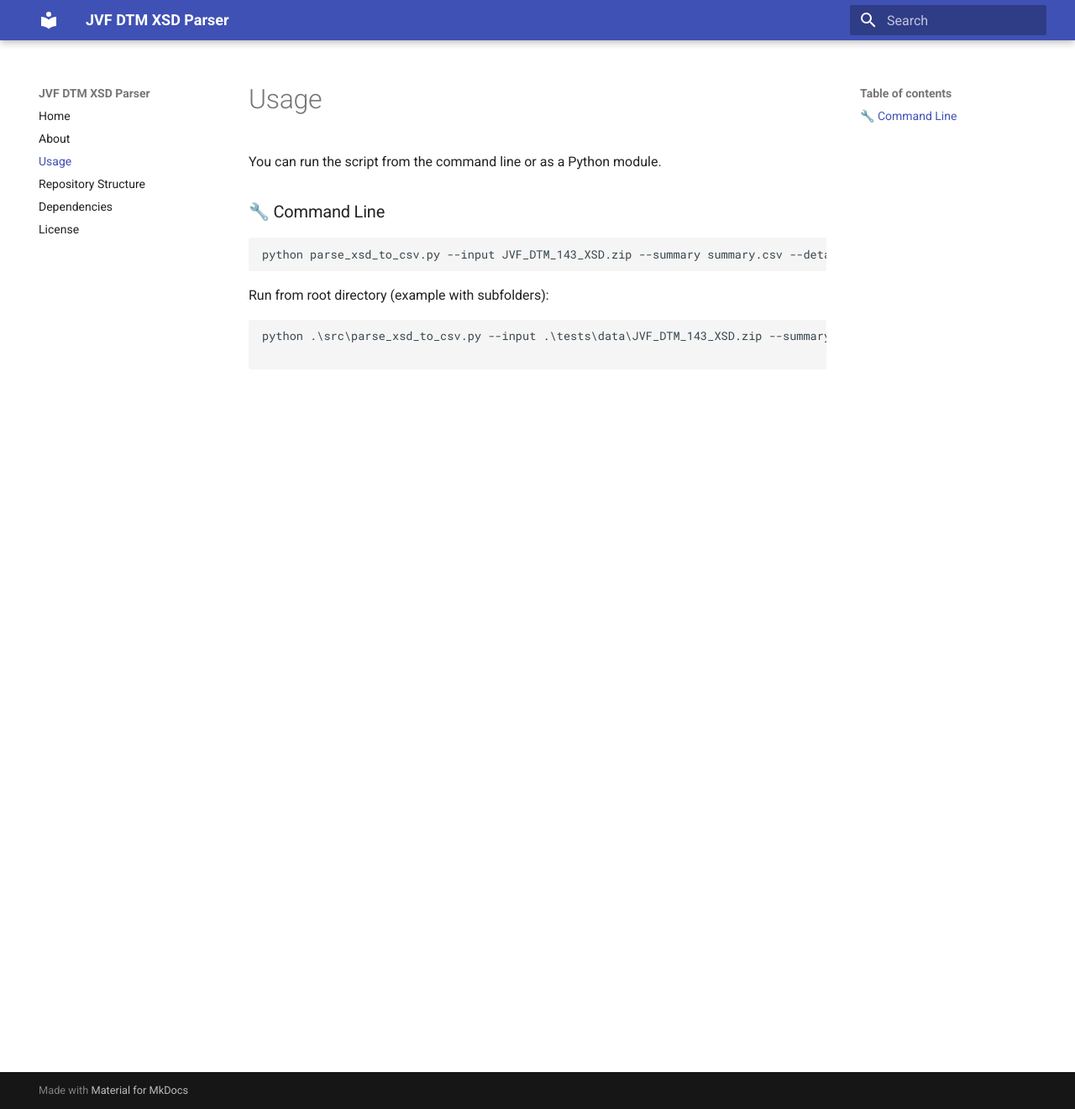
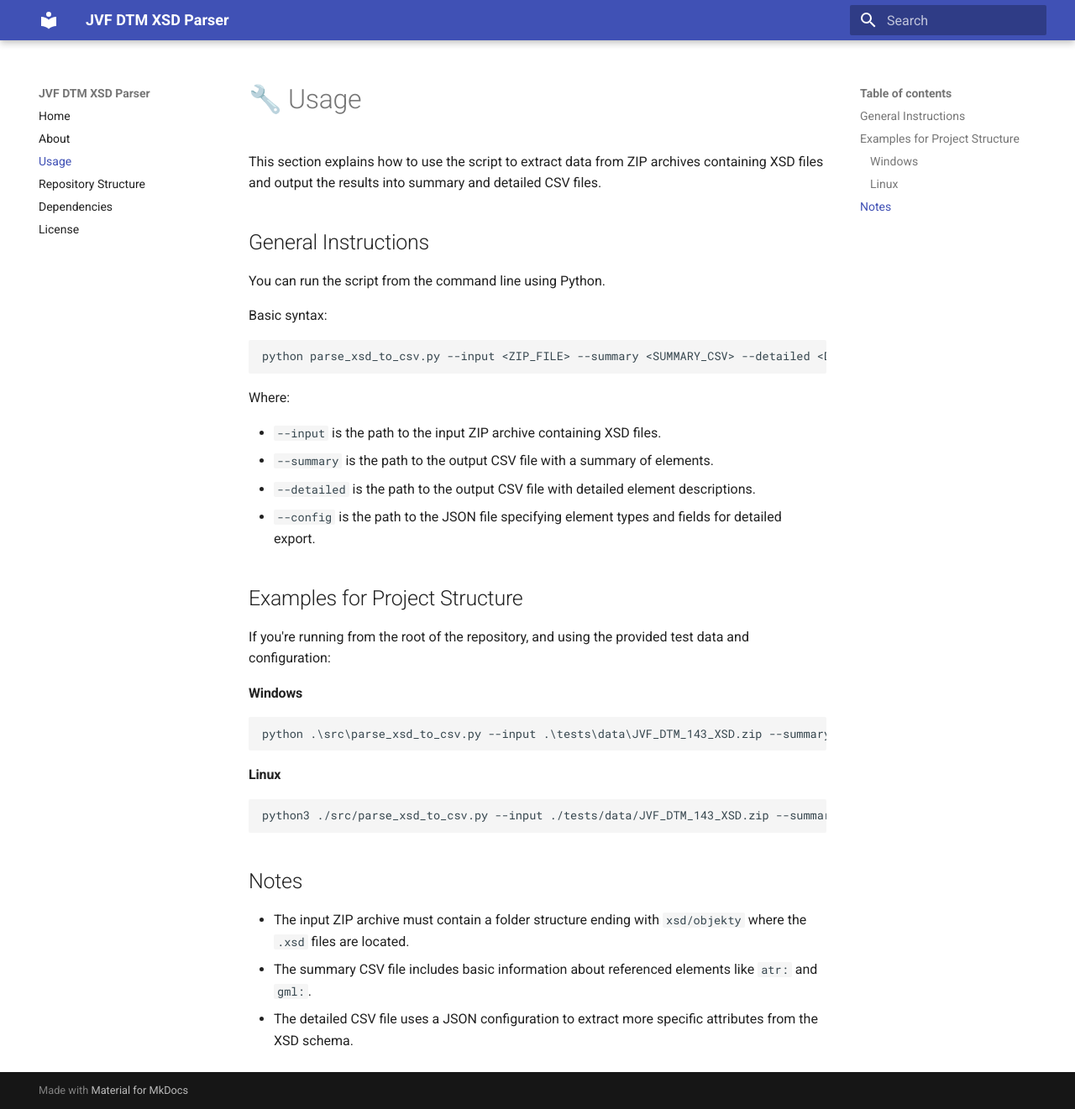
Before and after one commit to ctu-fgis/2025-b-jvf-dtm-xsd, an MkDocs documentation site: the page built from doc/docs_src/usage.md, in a window 1280 px wide and 1321 px high. Shown: the whole window at 84% size. Built offline with MkDocs 1.6.1 and Material for MkDocs 9.7.7, drawn with Linux system fonts in a browser that asks for light colours.

Commit message:
Update usage.md

````diff
--- a/doc/docs_src/usage.md
+++ b/doc/docs_src/usage.md
@@ -1,13 +1,42 @@
-You can run the script from the command line or as a Python module.
+# 🔧 Usage
 
-### 🔧 Command Line
+This section explains how to use the script to extract data from ZIP archives containing XSD files and output the results into summary and detailed CSV files.
 
-```bash
-python parse_xsd_to_csv.py --input JVF_DTM_143_XSD.zip --summary summary.csv --detailed detailed.csv --config config_str1_test.json
+## General Instructions
+
+You can run the script from the command line using Python.
+
+Basic syntax:
+
+```cmd
+python parse_xsd_to_csv.py --input <ZIP_FILE> --summary <SUMMARY_CSV> --detailed <DETAILED_CSV> --config <CONFIG_JSON>
 ```
 
-Run from root directory (example with subfolders):
-```bash
+Where:
+
+- `--input` is the path to the input ZIP archive containing XSD files.
+- `--summary` is the path to the output CSV file with a summary of elements.
+- `--detailed` is the path to the output CSV file with detailed element descriptions.
+- `--config` is the path to the JSON file specifying element types and fields for detailed export.
+
+## Examples for Project Structure
+
+If you're running from the root of the repository, and using the provided test data and configuration:
+
+#### Windows
+
+```cmd
 python .\src\parse_xsd_to_csv.py --input .\tests\data\JVF_DTM_143_XSD.zip --summary .\tests\output\summary.csv --detailed .\tests\output\detailed.csv --config .\tests\data\config_str1_test.json
+```
 
+#### Linux
+
+```cmd
+python3 ./src/parse_xsd_to_csv.py --input ./tests/data/JVF_DTM_143_XSD.zip --summary ./tests/output/summary.csv --detailed ./tests/output/detailed.csv --config ./tests/data/config_str1_test.json
 ```
+
+## Notes
+
+- The input ZIP archive must contain a folder structure ending with `xsd/objekty` where the `.xsd` files are located.
+- The summary CSV file includes basic information about referenced elements like `atr:` and `gml:`.
+- The detailed CSV file uses a JSON configuration to extract more specific attributes from the XSD schema.
````
